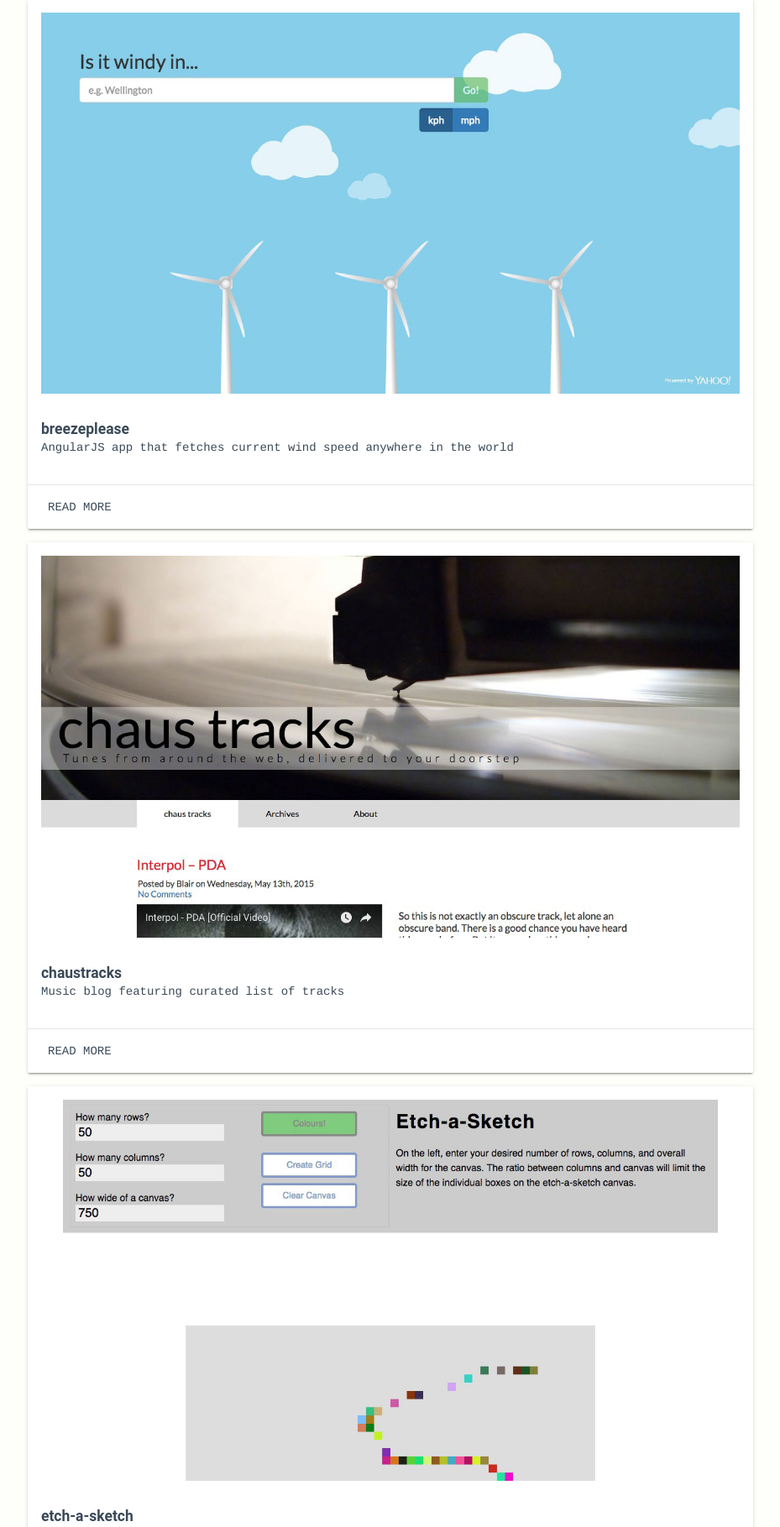
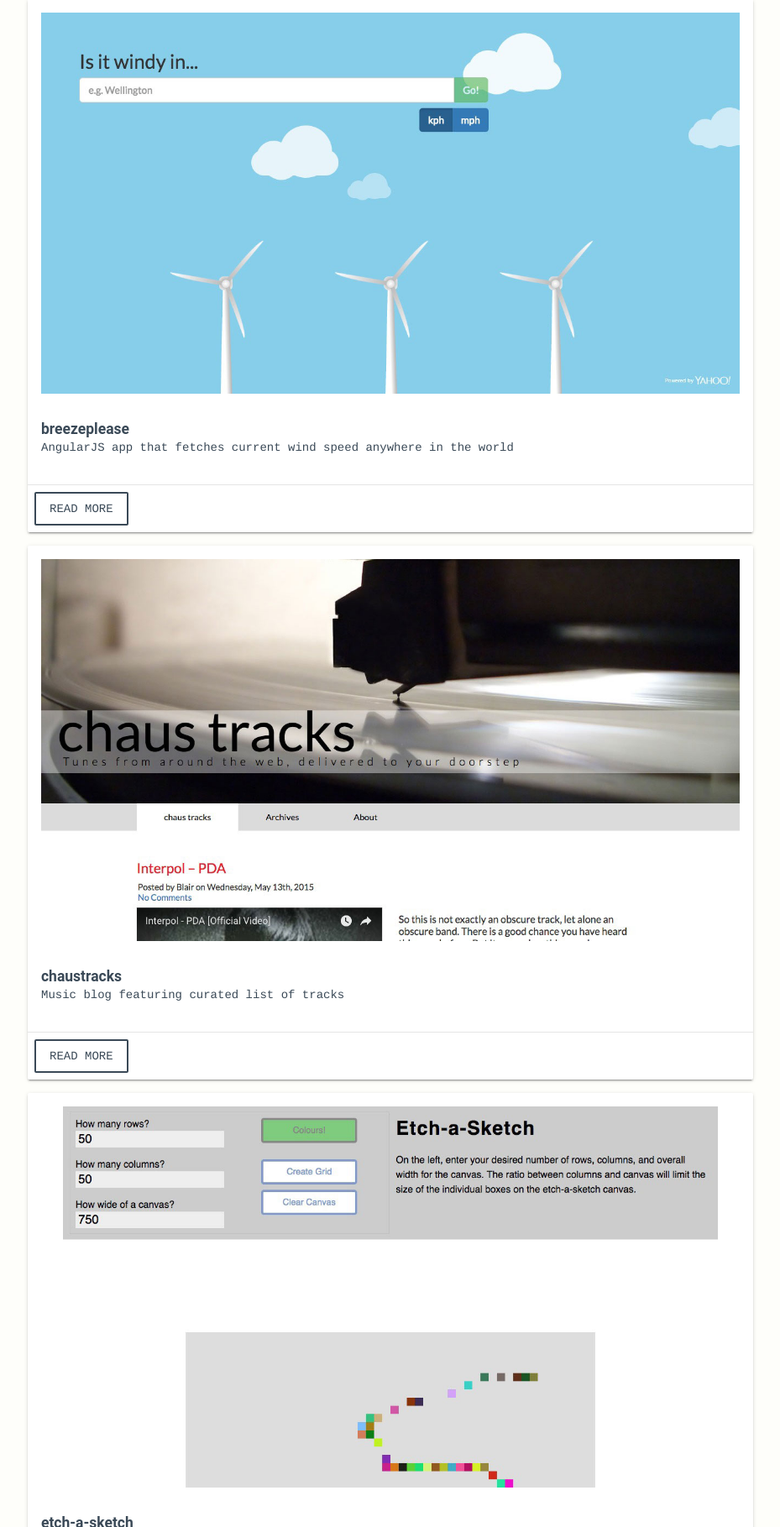
Before and after one commit to adriankelly/adriankelly-portfolio, a PHP site: page / in a window 1280 px wide. Shown: the part 781-2600 px from the top of the page at 84% size, without its empty margins (215-1144 px from the left). Run offline with PHP 8.4, Linux system fonts and the light colour scheme; some libraries are stand-ins or nearby versions.

Commit message:
Border around read more buttons

```diff
--- a/index.html
+++ b/index.html
@@ -62,7 +62,7 @@
                             </ul>
                         </div>
                         <div class="mdl-card__actions mdl-card--border">
-                            <a class="mdl-button mdl-js-button mdl-js-ripple-effect loadToggle custom-font">Read More</a>
+                            <a class="mdl-button mdl-js-button mdl-js-ripple-effect loadToggle read-more custom-font">Read More</a>
                         </div>
                     </div>
                     <div class="mdl-card mdl-cell mdl-cell--1-offset-desktop mdl-cell--1-offset-tablet mdl-cell--10-col mdl-cell--6-col-tablet mdl-cell--12-col-phone mdl-shadow--2dp project">
@@ -80,7 +80,7 @@
                             </ul>
                         </div>
                         <div class="mdl-card__actions mdl-card--border">
-                            <a class="mdl-button mdl-js-button mdl-js-ripple-effect loadToggle custom-font">Read More</a>
+                            <a class="mdl-button mdl-js-button mdl-js-ripple-effect loadToggle read-more custom-font">Read More</a>
                         </div>
                     </div>
                     <div class="mdl-card mdl-cell mdl-cell--1-offset-desktop mdl-cell--1-offset-tablet mdl-cell--10-col mdl-cell--6-col-tablet mdl-cell--12-col-phone mdl-shadow--2dp project">
@@ -97,7 +97,7 @@
                             </ul>
                         </div>
                         <div class="mdl-card__actions mdl-card--border">
-                            <a class="mdl-button mdl-js-button mdl-js-ripple-effect loadToggle custom-font">Read More</a>
+                            <a class="mdl-button mdl-js-button mdl-js-ripple-effect loadToggle read-more custom-font">Read More</a>
                         </div>
                     </div>
                     <div class="mdl-card mdl-cell mdl-cell--1-offset-desktop mdl-cell--1-offset-tablet mdl-cell--10-col mdl-cell--6-col-tablet mdl-cell--12-col-phone mdl-shadow--2dp project">
@@ -113,7 +113,7 @@
                             </ul>
                         </div>
                         <div class="mdl-card__actions mdl-card--border">
-                            <a class="mdl-button mdl-js-button mdl-js-ripple-effect loadToggle custom-font">Read More</a>
+                            <a class="mdl-button mdl-js-button mdl-js-ripple-effect loadToggle read-more custom-font">Read More</a>
                         </div>
                     </div>
                 </section>
--- a/style.css
+++ b/style.css
@@ -11,6 +11,9 @@ body {
   color: #3A4957;
 }
 
+.read-more {
+  border: 2px solid #3A4957;
+}
 .section--center {
   max-width: 960px;
 }
```
